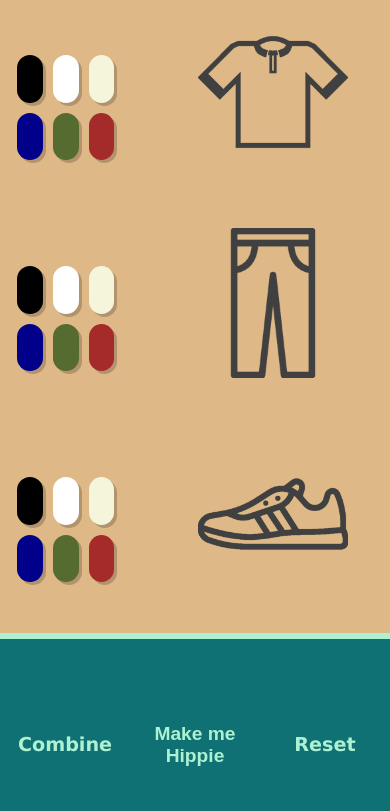
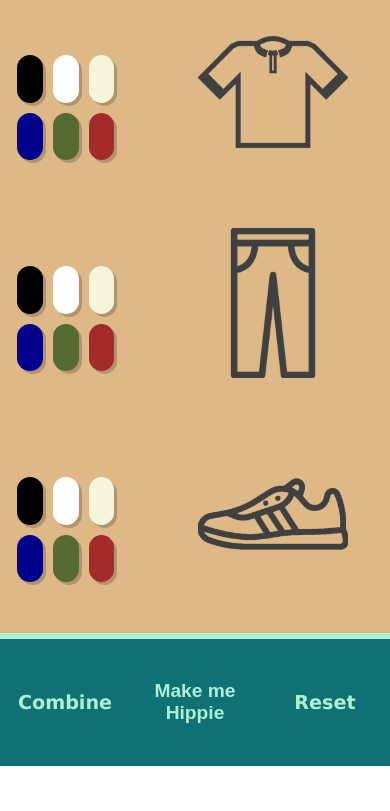
Before and after one commit to JoseMGarcia34/Colorizeme, a plain HTML site: page index.html in a window 390 px wide. Drawn offline with Linux system fonts and the light colour scheme.

Commit message:
Add files via upload
Altura del menú inferior ajustada

```diff
--- a/style.css
+++ b/style.css
@@ -177,7 +177,7 @@
         padding-top: 6.5vh;
       }
 
-    .respuesta, .hippie{
+    .botones{
         height: 15vh;
     }
 
```
